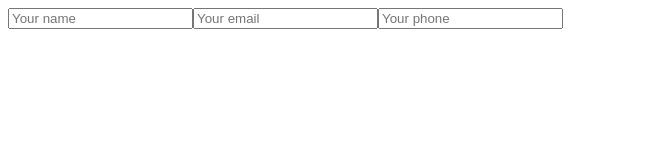
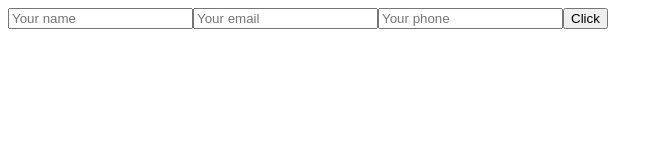
Before and after one commit to Oliendone/react-restart, a React (Create React App) app in the folder first/: page / in a window 1280 px wide. Shown: the top 160 px of the page, without its empty margins (0-663 px from the left). Built offline with nearby package versions, Linux system fonts and the light colour scheme.

Commit message:
complete

```diff
--- a/first/src/components/App.js
+++ b/first/src/components/App.js
@@ -4,6 +4,7 @@ import Form from "./Form/Form";
 import Name from "./Name/Name";
 import Email from "./Email/Email";
 import Phone from "./Phone/Phone";
+import Button from "./Button/Button";
 
 class App extends Component {
    state = {
@@ -37,6 +38,7 @@ class App extends Component {
             <Name nameValue={inputName} changeValue={this.onChangeName} />
             <Email emailValue={inputEmail} changeValue={this.onChangeEmail} />
             <Phone phoneValue={inputPhone} changeValue={this.onChangePhone} />
+            <Button />
          </Form>
       );
    }
--- /dev/null
+++ b/first/src/components/Button/Button.js
@@ -0,0 +1,11 @@
+import React from "react";
+
+const Button = () => {
+   return (
+      <>
+         <button type="Submit">Click</button>
+      </>
+   );
+};
+
+export default Button;
```
Also changed, not shown: first/src/components/Submit button/Submit.js (deleted, +0 -15 lines), 1 other file (tests, documents, lock files or other folders).
